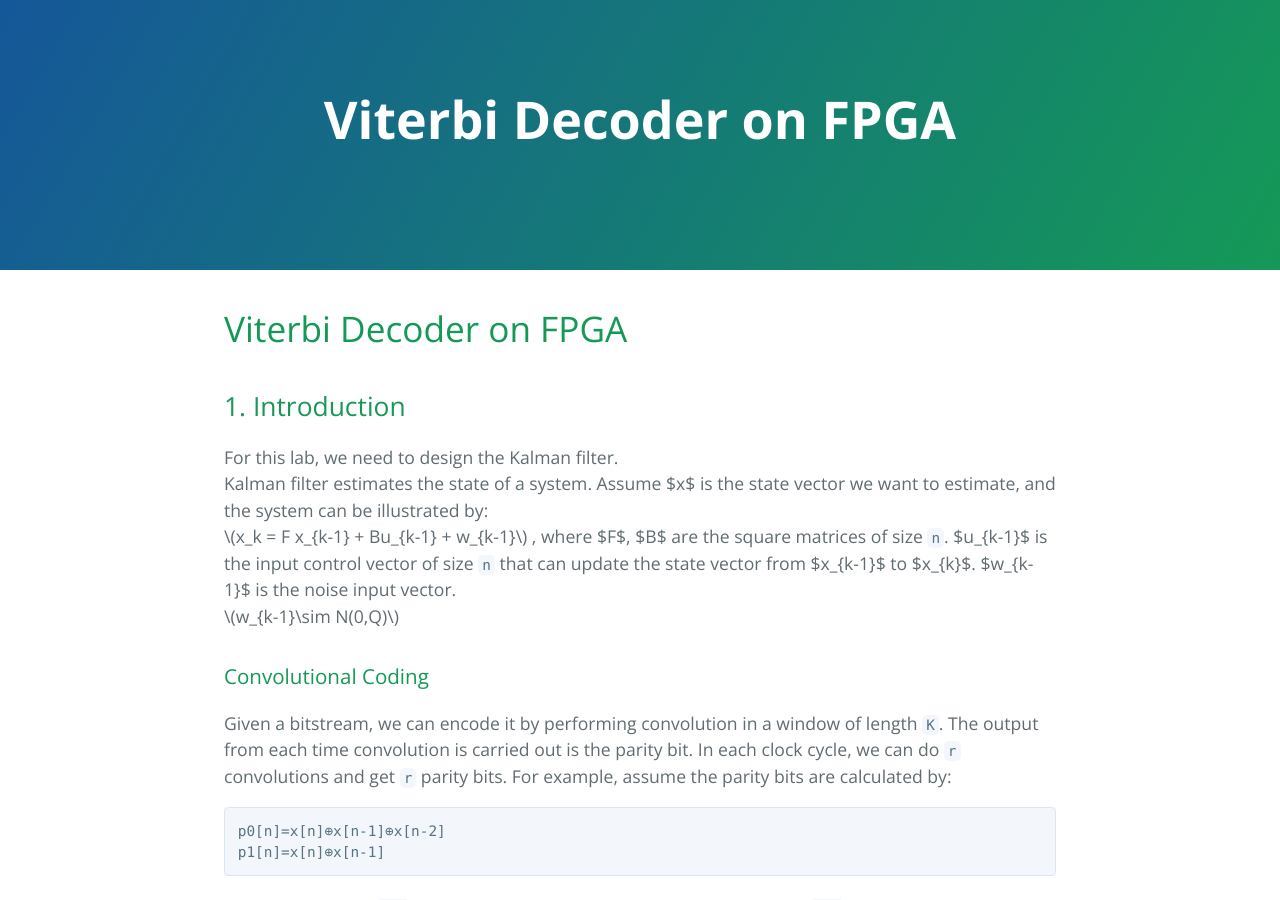
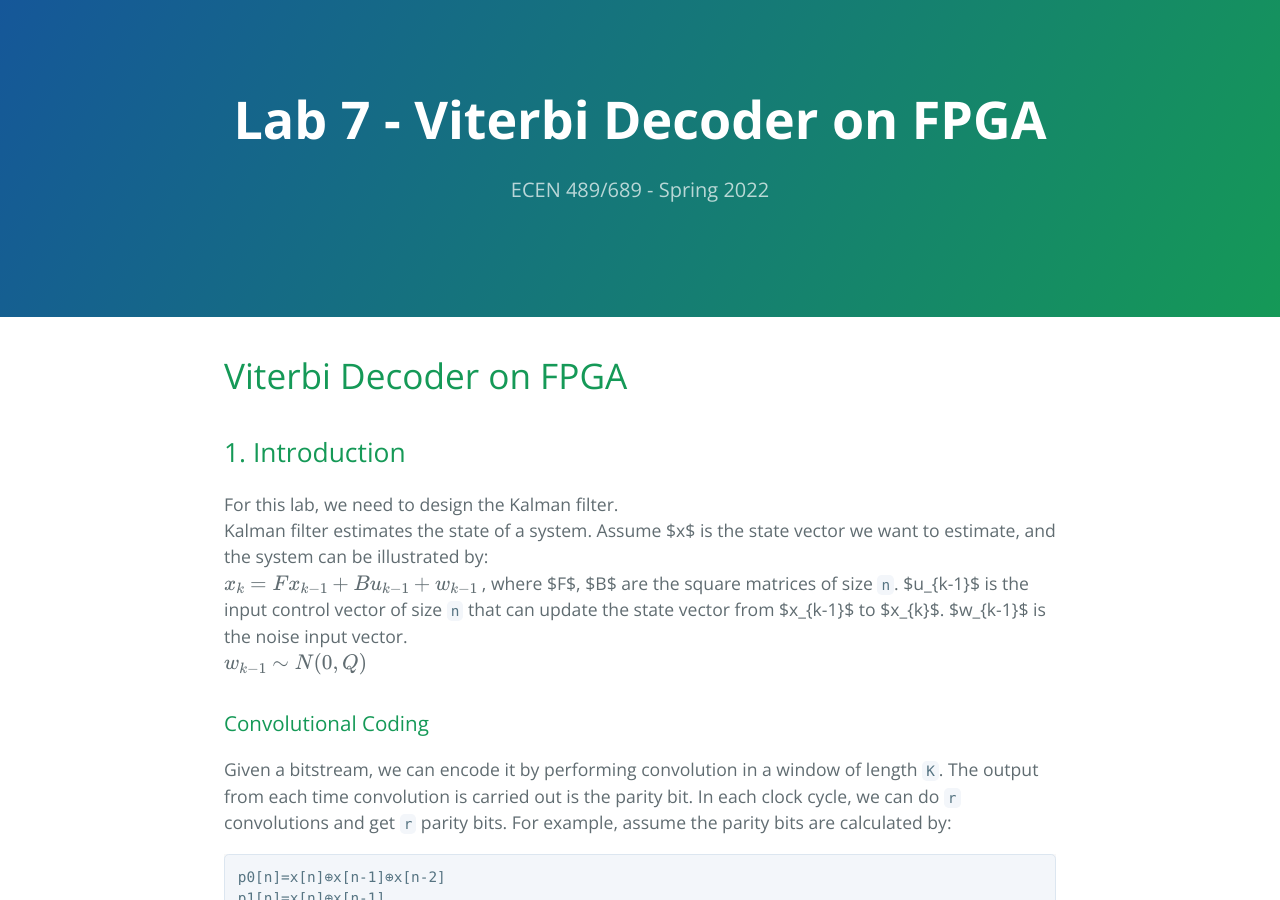
Before and after one commit to hailiangh/hailiangh.github.io, a Jekyll site: the page built from TA/ECEN689_Spring2022/lab7_manual.md, in a window 1280 px wide and 900 px high. Built offline with Jekyll 4.4.1, drawn with Linux system fonts in a browser that asks for light colours; our own code applies the rules of GitHub Pages for plain Markdown files; formulas are drawn with MathJax 3; the repository's description, which GitHub fills in, is left out.

Commit message:
Update lab7_manual.md

```diff
--- a/TA/ECEN689_Spring2022/lab7_manual.md
+++ b/TA/ECEN689_Spring2022/lab7_manual.md
@@ -1,3 +1,9 @@
+---
+layout: default
+title: Lab 7 - Viterbi Decoder on FPGA
+description: ECEN 489/689 - Spring 2022
+usemathjax: true
+---
 # Viterbi Decoder on FPGA
 ## 1. Introduction
 For this lab, we need to design the Kalman filter.
```
